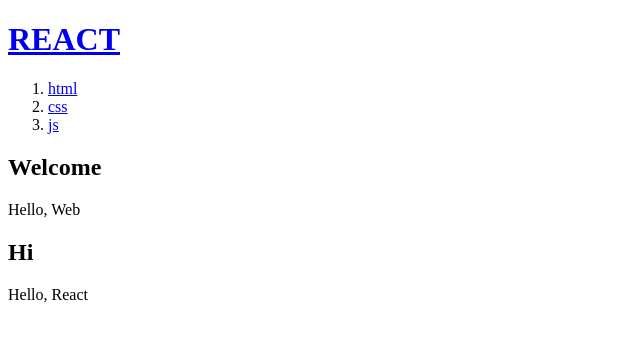
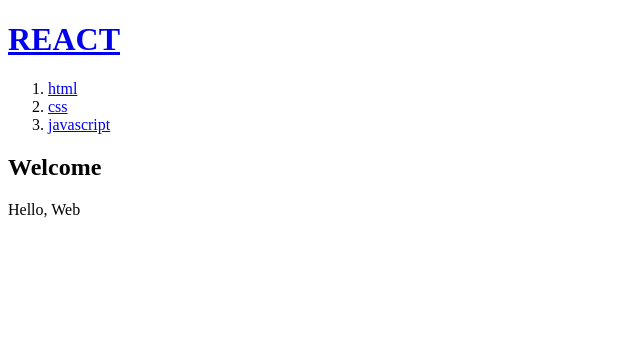
Before and after one commit to BLT24Q4/react-basic, a React (Vite) app: page / in a window 1280 px wide. Shown: the top 340 px of the page, without its empty margins (0-640 px from the left). Built offline with nearby package versions, Linux system fonts and the light colour scheme.

Commit message:
05-props

```diff
--- a/package.json
+++ b/package.json
@@ -10,6 +10,7 @@
     "preview": "vite preview"
   },
   "dependencies": {
+    "prop-types": "^15.8.1",
     "react": "^18.3.1",
     "react-dom": "^18.3.1"
   },
--- a/src/05-props/App.jsx
+++ b/src/05-props/App.jsx
@@ -1,3 +1,4 @@
+import PropTypes from "prop-types";
 // function Header(props) {
 //  함수형 컴포넌트는 모든 attribute들이 매개변수로 전달
 //   console.log(props);
@@ -11,13 +12,16 @@
     </header>
   );
 }
+Header.propTypes = {
+  title: PropTypes.string,
+};
 
 function Nav({ topics }) {
   console.log("topics:", topics);
   return (
     <nav>
       <ol>
-        <li>
+        {/* <li>
           <a href="/read/1">html</a>
         </li>
         <li>
@@ -25,11 +29,19 @@
         </li>
         <li>
           <a href="/read/3">js</a>
-        </li>
+        </li> */}
+        {topics.map((topic) => (
+          <li key={topic.id}>
+            <a href={"/read/" + topic.id}>{topic.title}</a>
+          </li>
+        ))}
       </ol>
     </nav>
   );
 }
+Nav.propTypes = {
+  topics: PropTypes.array,
+};
 
 function Article({ title, body }) {
   return (
@@ -39,7 +51,10 @@
     </article>
   );
 }
-
+Article.propTypes = {
+  title: PropTypes.string,
+  body: PropTypes.string,
+};
 function App() {
   const topics = [
     { id: 1, title: "html", body: "html is ..." },
@@ -53,7 +68,6 @@
       <Nav topics={topics}></Nav>
       {/* Article 컴포넌트에 title, body 속성 전달 */}
       <Article title="Welcome" body="Hello, Web"></Article>
-      <Article title="Hi" body="Hello, React"></Article>
     </div>
   );
 }
```
Also changed, not shown: 1 other file (tests, documents, lock files or other folders).
